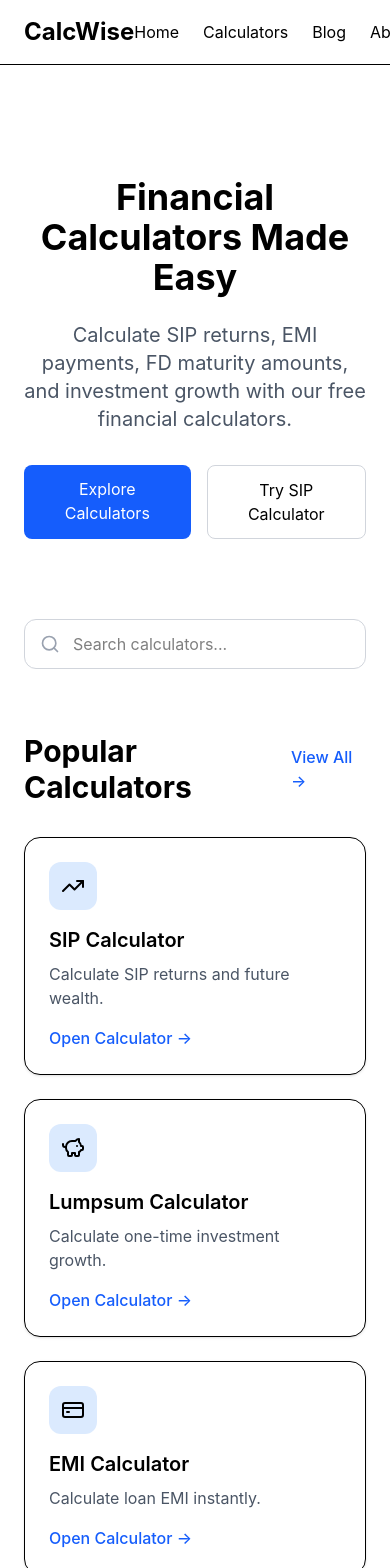
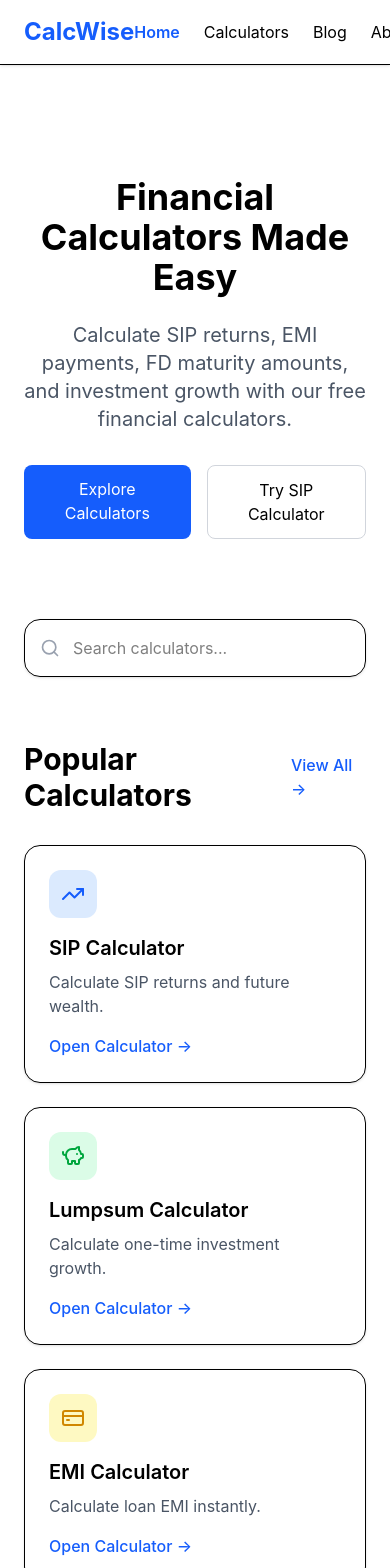
Before and after one commit to santosh450/finance-calculators, a React (Vite) app: page / in a window 390 px wide. Shown: the top 1568 px of the page. Built offline with nearby package versions, Linux system fonts and the light colour scheme.

Commit message:
Home page improvements

```diff
--- a/src/components/CalculatorCard.tsx
+++ b/src/components/CalculatorCard.tsx
@@ -5,6 +5,8 @@ interface Props {
   description: string;
   path: string;
   icon: React.ElementType;
+  iconBg: string;
+  iconColor: string;
 }
 
 export default function CalculatorCard({
@@ -12,12 +14,16 @@ export default function CalculatorCard({
   description,
   path,
   icon: Icon,
+  iconBg,
+  iconColor,
 }: Props) {
   return (
     <Link to={path}>
       <div className="group bg-white border rounded-2xl p-6 shadow-sm hover:shadow-lg hover:-translate-y-1 transition-all duration-300">
-        <div className="w-12 h-12 rounded-xl bg-blue-100 flex items-center justify-center mb-4">
-          <Icon size={24} />
+        <div
+          className={`w-12 h-12 rounded-xl ${iconBg} flex items-center justify-center mb-4`}
+        >
+          <Icon size={24} className={iconColor} />
         </div>
 
         <h2 className="text-xl font-semibold mb-2 group-hover:text-blue-600">
--- a/src/components/Navbar.tsx
+++ b/src/components/Navbar.tsx
@@ -1,18 +1,57 @@
-import { Link } from "react-router-dom";
+import { Link, NavLink } from "react-router-dom";
 
 export default function Navbar() {
   return (
-    <nav className="border-b">
+    <nav className="sticky top-0 z-50 bg-white/90 backdrop-blur border-b shadow-sm">
       <div className="max-w-6xl mx-auto px-6 py-4 flex justify-between items-center">
-        <Link to="/" className="text-2xl font-bold">
+        <Link to="/" className="text-2xl font-bold text-blue-600">
           CalcWise
         </Link>
 
-        <div className="flex gap-6">
-          <Link to="/">Home</Link>
-          <Link to="/calculators">Calculators</Link>
-          <Link to="/blog">Blog</Link>
-          <Link to="/about">About</Link>
+        <div className="flex gap-6 items-center">
+          <NavLink
+            to="/"
+            className={({ isActive }) =>
+              isActive
+                ? "text-blue-600 font-semibold"
+                : "hover:text-blue-600 transition"
+            }
+          >
+            Home
+          </NavLink>
+
+          <NavLink
+            to="/calculators"
+            className={({ isActive }) =>
+              isActive
+                ? "text-blue-600 font-semibold"
+                : "hover:text-blue-600 transition"
+            }
+          >
+            Calculators
+          </NavLink>
+
+          <NavLink
+            to="/blog"
+            className={({ isActive }) =>
+              isActive
+                ? "text-blue-600 font-semibold"
+                : "hover:text-blue-600 transition"
+            }
+          >
+            Blog
+          </NavLink>
+
+          <NavLink
+            to="/about"
+            className={({ isActive }) =>
+              isActive
+                ? "text-blue-600 font-semibold"
+                : "hover:text-blue-600 transition"
+            }
+          >
+            About
+          </NavLink>
         </div>
       </div>
     </nav>
--- a/src/data/calculators.ts
+++ b/src/data/calculators.ts
@@ -11,30 +11,40 @@ export const calculators = [
     description: "Calculate SIP returns and future wealth.",
     path: "/sip-calculator",
     icon: TrendingUp,
+    iconBg: "bg-blue-100",
+    iconColor: "text-blue-600",
   },
   {
     title: "Lumpsum Calculator",
     description: "Calculate one-time investment growth.",
     path: "/lumpsum-calculator",
     icon: PiggyBank,
+    iconBg: "bg-green-100",
+    iconColor: "text-green-600",
   },
   {
     title: "EMI Calculator",
     description: "Calculate loan EMI instantly.",
     path: "/emi-calculator",
     icon: CreditCard,
+    iconBg: "bg-yellow-100",
+    iconColor: "text-yellow-600",
   },
   {
     title: "FD Calculator",
     description: "Calculate fixed deposit maturity value.",
     path: "/fd-calculator",
     icon: Landmark,
+    iconBg: "bg-yellow-100",
+    iconColor: "text-yellow-600",
   },
   {
     title: "CAGR Calculator",
     description: "Calculate compound annual growth rate.",
     path: "/cagr-calculator",
     icon: TrendingUp,
+    iconBg: "bg-yellow-100",
+    iconColor: "text-yellow-600",
   },
   {
   title: "RD Calculator",
@@ -42,5 +52,7 @@ export const calculators = [
     "Calculate recurring deposit maturity value.",
   path: "/rd-calculator",
   icon: Landmark,
+  iconBg: "bg-yellow-100",
+  iconColor: "text-yellow-600",
 }
 ];
--- a/src/pages/HomePage.tsx
+++ b/src/pages/HomePage.tsx
@@ -1,4 +1,5 @@
 import { Link } from "react-router-dom";
+import { useState } from "react";
 import CalculatorCard from "../components/CalculatorCard";
 import { calculators } from "../data/calculators";
 import { Search } from "lucide-react";
@@ -6,6 +7,11 @@ import { Calculator, BadgeCheck, Zap, Clock3 } from "lucide-react";
 import { blogs } from "../data/blogs";
 
 export default function HomePage() {
+  const [search, setSearch] = useState("");
+  const filteredCalculators = calculators.filter((calculator) =>
+    calculator.title.toLowerCase().includes(search.toLowerCase()),
+  );
+
   return (
     <div>
       {/* HERO */}
@@ -47,11 +53,37 @@ export default function HomePage() {
 
           <input
             type="text"
+            value={search}
+            onChange={(e) => setSearch(e.target.value)}
             placeholder="Search calculators..."
-            className="w-full pl-12 pr-4 py-3 border border-gray-300 rounded-xl focus:outline-none focus:ring-2 focus:ring-blue-500"
+            className="w-full pl-12 pr-4 py-4 border rounded-2xl shadow-sm focus:outline-none focus:ring-2 focus:ring-blue-500 focus:border-blue-500"
           />
         </div>
       </div>
+
+      {search && (
+        <div className="max-w-2xl mx-auto mb-10">
+          <div className="bg-white border rounded-2xl shadow-lg overflow-hidden">
+            {filteredCalculators.length > 0 ? (
+              filteredCalculators.map((calculator) => (
+                <Link
+                  key={calculator.path}
+                  to={calculator.path}
+                  className="block px-5 py-4 hover:bg-gray-50 border-b last:border-b-0"
+                >
+                  <div className="font-medium">{calculator.title}</div>
+
+                  <div className="text-sm text-gray-500">
+                    {calculator.description}
+                  </div>
+                </Link>
+              ))
+            ) : (
+              <div className="p-4 text-gray-500">No calculators found</div>
+            )}
+          </div>
+        </div>
+      )}
 
       {/* CALCULATORS */}
 
@@ -64,8 +96,8 @@ export default function HomePage() {
           </Link>
         </div>
 
-        <div className="grid gap-6 sm:grid-cols-2 lg:grid-cols-4">
-          {calculators.slice(0, 4).map((calculator) => (
+        <div className="grid gap-6 sm:grid-cols-2 lg:grid-cols-5">
+          {calculators.slice(0, 5).map((calculator) => (
             <CalculatorCard key={calculator.path} {...calculator} />
           ))}
         </div>
```
